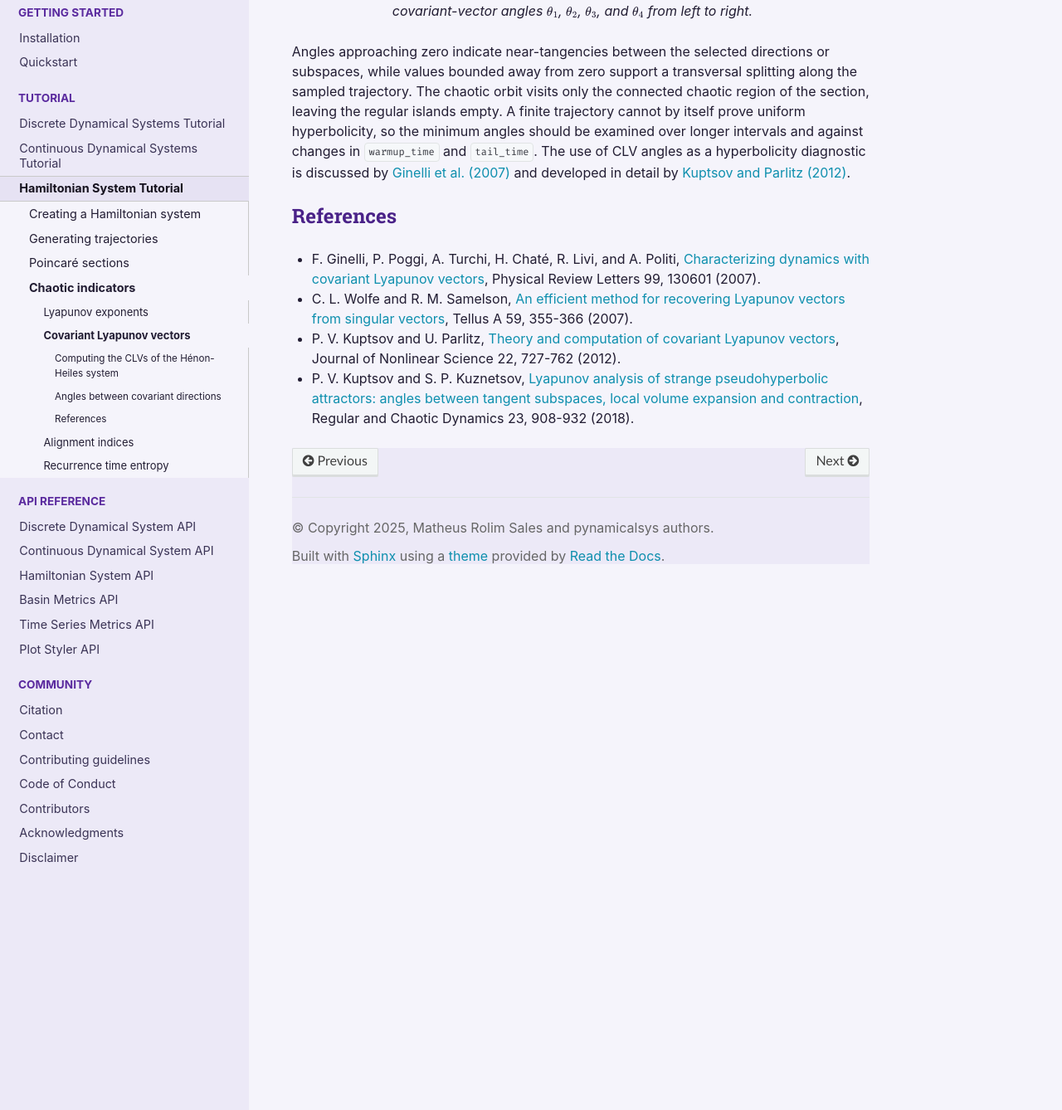
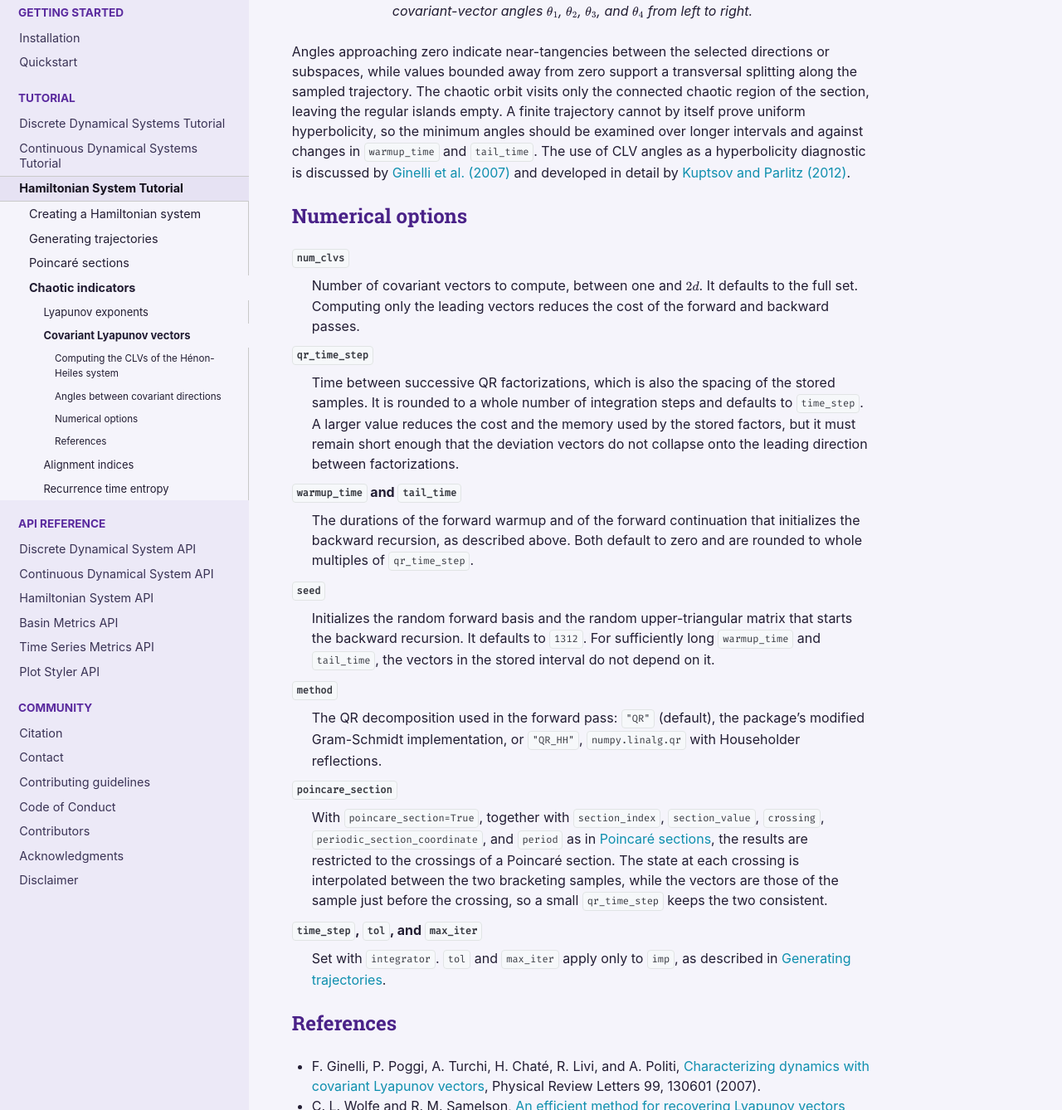
Before and after one commit to mrolims/pynamicalsys, a Sphinx documentation site: the page built from docs/source/hs_clv.rst, in a window 1280 px wide and 1400 px high, scrolled down 3467 px, cut to the strip 62-1400 px from the top of the window. Shown: the whole strip at 83% size. Built offline with Sphinx 7.4.7 and the Read the Docs theme 3.1.0, drawn with Linux system fonts in a browser that asks for light colours; the version number could not be read and is left out.

Commit message:
docs: add numerical options to the Hamiltonian CLV page

```diff
--- a/docs/source/hs_clv.rst
+++ b/docs/source/hs_clv.rst
@@ -121,6 +121,30 @@ The columns of ``angles`` follow the arguments: the three subspace angles :math:
 
 Angles approaching zero indicate near-tangencies between the selected directions or subspaces, while values bounded away from zero support a transversal splitting along the sampled trajectory. The chaotic orbit visits only the connected chaotic region of the section, leaving the regular islands empty. A finite trajectory cannot by itself prove uniform hyperbolicity, so the minimum angles should be examined over longer intervals and against changes in ``warmup_time`` and ``tail_time``. The use of CLV angles as a hyperbolicity diagnostic is discussed by `Ginelli et al. (2007) <https://doi.org/10.1103/PhysRevLett.99.130601>`_ and developed in detail by `Kuptsov and Parlitz (2012) <https://doi.org/10.1007/s00332-012-9126-5>`_.
 
+Numerical options
+~~~~~~~~~~~~~~~~~
+
+``num_clvs``
+    Number of covariant vectors to compute, between one and :math:`2d`. It defaults to the full set. Computing only the leading vectors reduces the cost of the forward and backward passes.
+
+``qr_time_step``
+    Time between successive QR factorizations, which is also the spacing of the stored samples. It is rounded to a whole number of integration steps and defaults to ``time_step``. A larger value reduces the cost and the memory used by the stored factors, but it must remain short enough that the deviation vectors do not collapse onto the leading direction between factorizations.
+
+``warmup_time`` and ``tail_time``
+    The durations of the forward warmup and of the forward continuation that initializes the backward recursion, as described above. Both default to zero and are rounded to whole multiples of ``qr_time_step``.
+
+``seed``
+    Initializes the random forward basis and the random upper-triangular matrix that starts the backward recursion. It defaults to ``1312``. For sufficiently long ``warmup_time`` and ``tail_time``, the vectors in the stored interval do not depend on it.
+
+``method``
+    The QR decomposition used in the forward pass: ``"QR"`` (default), the package's modified Gram-Schmidt implementation, or ``"QR_HH"``, ``numpy.linalg.qr`` with Householder reflections.
+
+``poincare_section``
+    With ``poincare_section=True``, together with ``section_index``, ``section_value``, ``crossing``, ``periodic_section_coordinate``, and ``period`` as in :doc:`hs_poincare`, the results are restricted to the crossings of a Poincaré section. The state at each crossing is interpolated between the two bracketing samples, while the vectors are those of the sample just before the crossing, so a small ``qr_time_step`` keeps the two consistent.
+
+``time_step``, ``tol``, and ``max_iter``
+    Set with ``integrator``. ``tol`` and ``max_iter`` apply only to ``imp``, as described in :doc:`hs_trajectories`.
+
 References
 ~~~~~~~~~~
 
```
